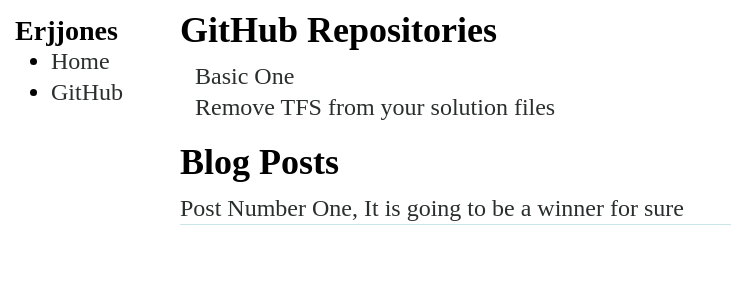
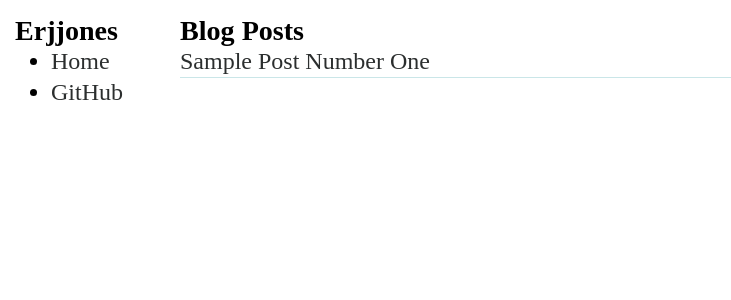
Before and after one commit to erjjones/erjjones.github.com, a Jekyll site: the page built from index.html, in a window 1280 px wide. Shown: the top 300 px of the page, without its empty margins (0-731 px from the left). Built offline with Jekyll 4.4.1, drawn with Linux system fonts in a browser that asks for light colours; nearby versions of some CDN libraries; some web fonts are replaced; Markdown is read by kramdown in place of the engine named in the settings.

Commit message:
testing commit

```diff
--- a/_posts/2012-03-01-Post-Number-One.markdown
+++ b/_posts/2012-03-01-Post-Number-One.markdown
@@ -1,6 +1,6 @@
 ---
 layout: post
-title: Post Number One, It is going to be a winner for sure
+title: Sample Post Number One
 ---
 
 Here is where I am going to put my text
--- a/index.html
+++ b/index.html
@@ -4,17 +4,7 @@ title: erjjones
 ---
 <div class='content'>
   <p class='section'>
-    <h2>GitHub Repositories</h2>
-    <p class='project'>
-      <a href='http://github.com/erjjones/basicone'>Basic One</a>
-    </p>
-	<p class='project'>
-      <a href='http://github.com/erjjones/removetfs'>Remove TFS from your solution files</a>
-    </p>
-  </p>
-
-  <p class='section'>
-    <h2>Blog Posts</h2>
+    <h3>Blog Posts</h3>
     {% for post in site.posts %}
     <p class='post'>
       <a href='{{ post.url }}'>{{ post.title }}</a>
```
